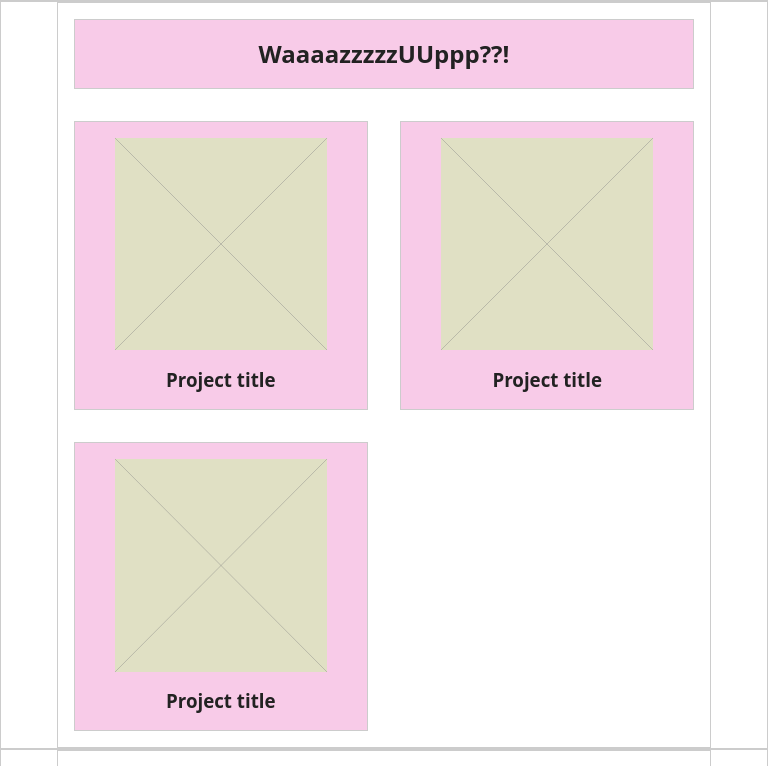
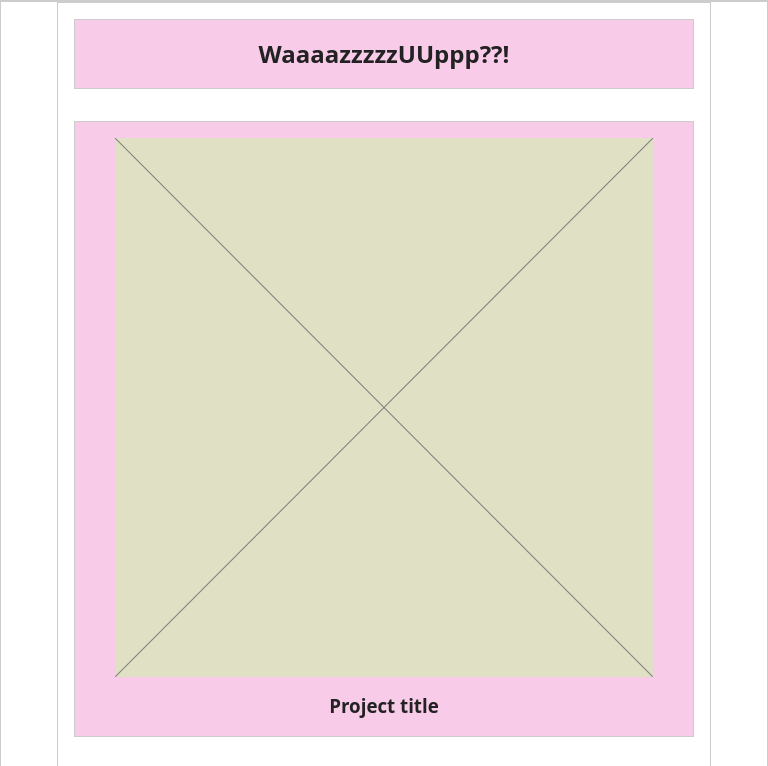
Before and after one commit to zoelake/assignment4, a website built with Parcel: page index.html in a window 768 px wide. Shown: the part 1108-1874 px from the top of the page. Built offline with nearby package versions, Linux system fonts and the light colour scheme.

Commit message:
debugged spanning & added background colors

```diff
--- a/css/main.css
+++ b/css/main.css
@@ -145,9 +145,12 @@ h1 {
    }
 
    /*medium only*/
-   @media screen and (max-width: 39.9375em) and
+   @media screen and (min-width: 40em) and
    (max-width: 63.9375em){
-
+    .special-project {
+      grid-column-start: 1;
+      grid-column-end: -1;
+    }
    }
 
    /*large and up*/
@@ -190,6 +193,15 @@ h1 {
 /* ==========================================================================
    THEME
    ========================================================================== */
+
+   .page__slider {
+    background-color: rgb(230, 230, 230);
+  }
+
+   .page__footer {
+     background-color: #222;
+   }
+
 
 /*
  * Hide visually and from screen readers
--- a/index.html
+++ b/index.html
@@ -71,6 +71,15 @@
               WaaaazzzzzUUppp??!
             </h2>
         </div>
+        <div class="column special-project">
+          <figure class="project">
+            <img src="img/placeholder.svg" alt="placeholder">
+            <figcaption class="project__caption">
+              <h3 class="heading">Project title</h3>
+            </figcaption>
+          </figure>
+        </div>
+
         <div class="column">
           <figure class="project">
             <img src="img/placeholder.svg" alt="placeholder">
@@ -79,14 +88,7 @@
             </figcaption>
           </figure>
         </div>
-        <div class="column">
-          <figure class="project">
-            <img src="img/placeholder.svg" alt="placeholder">
-            <figcaption class="project__caption">
-              <h3 class="heading">Project title</h3>
-            </figcaption>
-          </figure>
-        </div>
+
         <div class="column">
           <figure class="project">
             <img src="img/placeholder.svg" alt="placeholder">
```
